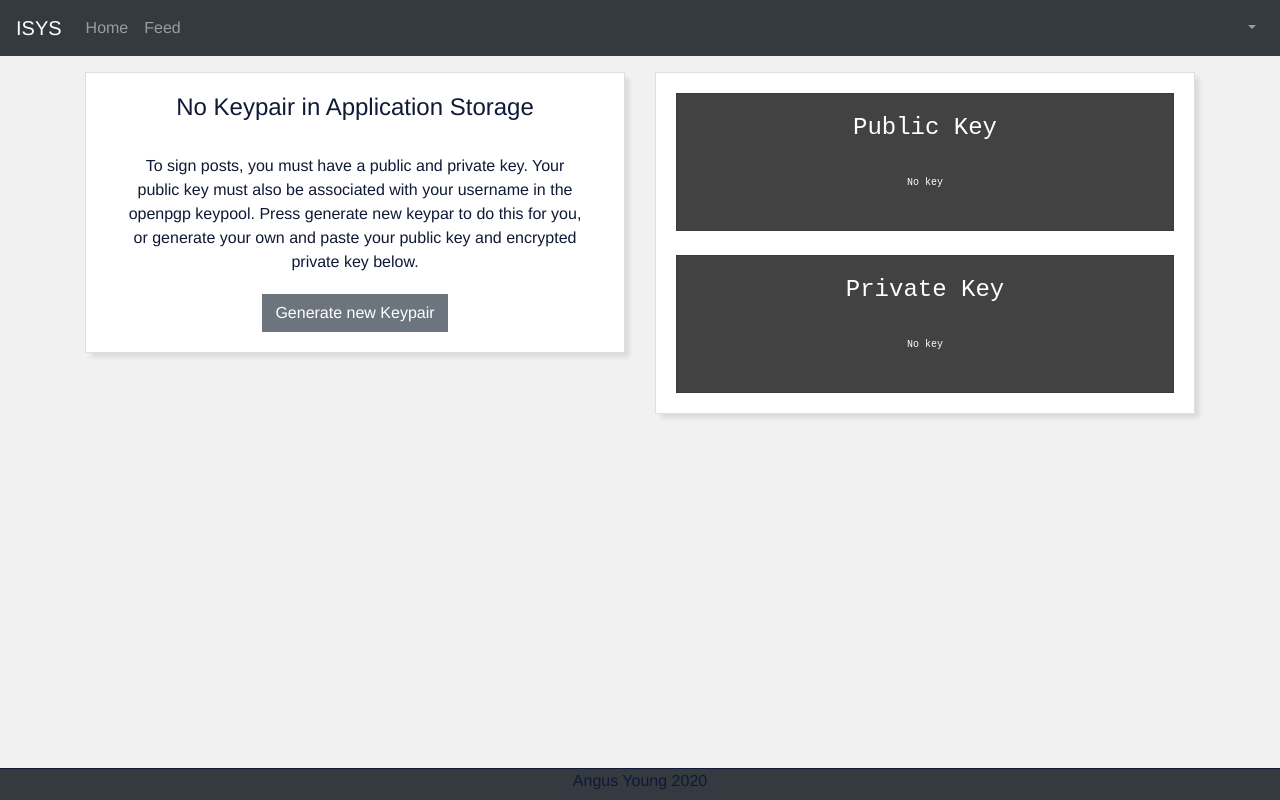
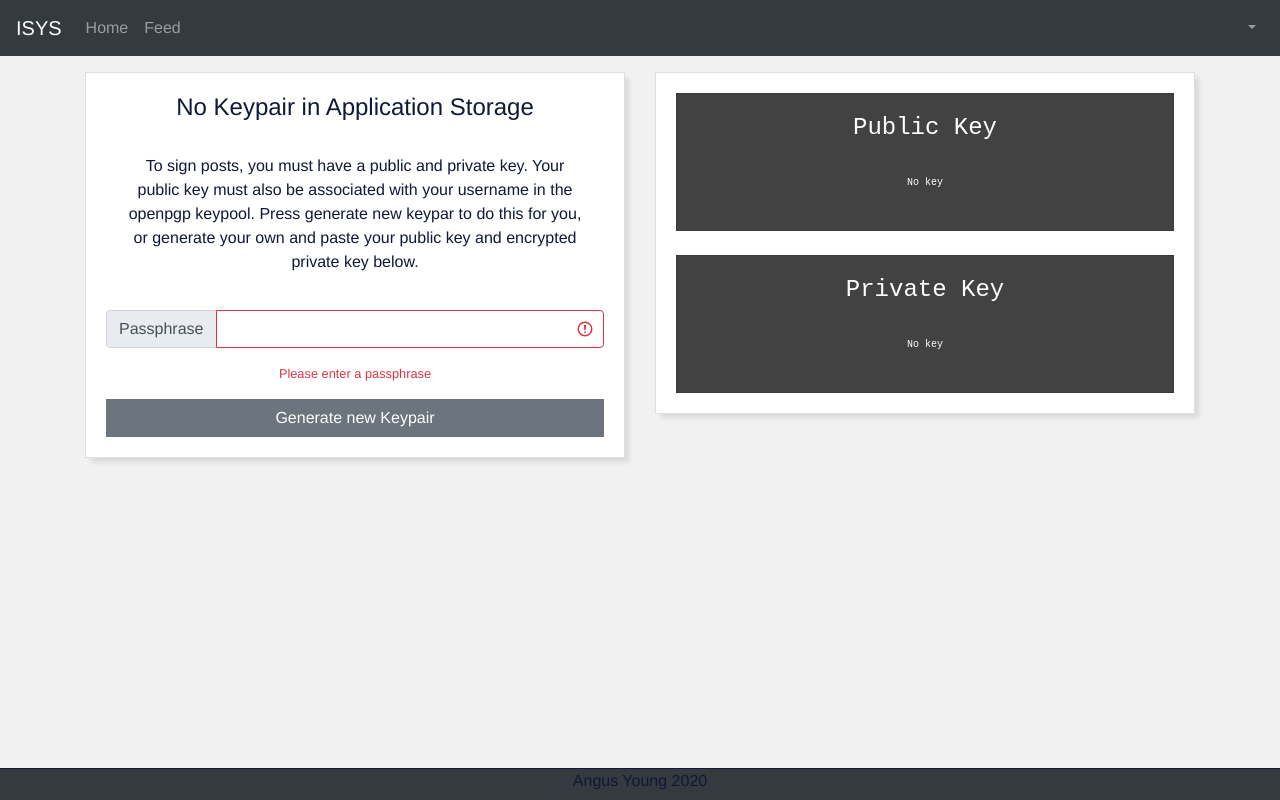
Before and after one commit to angusgyoung/fyp-client, a Vue app: page /keys in a window 1280 px wide. Built offline with nearby package versions, Linux system fonts and the light colour scheme; sample sign-in values are in the browser's storage; what vue-moment would draw is missing.

Commit message:
add user passphrase input to generate keys page

```diff
--- a/src/api/pks.js
+++ b/src/api/pks.js
@@ -34,4 +34,16 @@ const publishPublicKey = (email, key) => {
     });
 };
 
-export { getPublicKeyForEmail, publishPublicKey };
+const revokePublicKey = (email) =>  {
+    return new Promise((resolve, reject) => {
+        axios(`${PKS_URL}/api/v1/key`, {
+            method: "DELETE",
+            params: {
+                email
+            }
+        }).then(res => resolve(res.data))
+            .catch(err => reject(err));
+    });
+};
+
+export { getPublicKeyForEmail, publishPublicKey, revokePublicKey };
--- a/src/pages/Keys.vue
+++ b/src/pages/Keys.vue
@@ -21,7 +21,22 @@
                             and paste your public key and encrypted private key
                             below.
                         </b-card-body>
-                        <b-button @click="generateNewKeyPair">Generate new Keypair</b-button>
+                        <b-form-group
+                                id="passphrase-input-group"
+                                label-for="passphrase-input-group"
+                                :invalid-feedback="passphraseInvalidFeedback"
+                                :state="passphraseState"
+                        >
+                            <b-input-group prepend="Passphrase" class="my-3">
+                                <b-form-input
+                                        id="passphrase-input-group"
+                                        type="password"
+                                        v-model="privateKeyPassphrase"
+                                        :state="passphraseState"
+                                ></b-form-input>
+                            </b-input-group>
+                        </b-form-group>
+                        <b-button block @click="generateNewKeyPair">Generate new Keypair</b-button>
                     </div>
                 </b-card>
             </b-col>
@@ -53,9 +68,14 @@
 </template>
 
 <script>
-import { mapGetters } from "vuex";
+    import {mapGetters} from "vuex";
 
     export default {
+        data() {
+            return {
+                privateKeyPassphrase: ''
+            }
+        },
         computed: {
             ...mapGetters([
                 "currentUser",
@@ -65,15 +85,28 @@ export default {
             ]),
             hasKeys() {
                 return this.hasKeypair;
+            },
+            passphraseState() {
+                return this.privateKeyPassphrase.length > 6;
+            },
+            passphraseInvalidFeedback() {
+                if (this.privateKeyPassphrase.length > 6) {
+                    return "";
+                } else if (this.privateKeyPassphrase.length > 0) {
+                    return "Passphrase must be at least 6 characters";
+                } else {
+                    return "Please enter a passphrase";
+                }
             }
         },
         methods: {
             generateNewKeyPair() {
-            // hard code key passphrase for now
+                if (this.passphraseState) {
                     return this.$store.dispatch("generateKeypair", {
                         user: this.currentUser,
-                passphrase: "pass"
+                        passphrase: this.privateKeyPassphrase
                     });
+                }
             },
             revokeKeyPair() {
                 this.$store.dispatch("revokeKeypair", {
--- a/src/state/key-module.js
+++ b/src/state/key-module.js
@@ -1,5 +1,5 @@
 import * as openpgp from "openpgp";
-import {publishPublicKey} from "../api/pks";
+import {publishPublicKey, revokePublicKey} from "../api/pks";
 
 export default {
     state: {
@@ -42,8 +42,8 @@ export default {
             commit("remove_keypair");
         },
         revokeKeypair({ commit }, currentUser) {
+            revokePublicKey(currentUser.user.username);
             localStorage.removeItem(currentUser.user.id);
-            // make call to PKS with revokation key here
             commit("remove_keypair");
         }
     },
```
Lines whose indentation alone changed are shown as unchanged.
